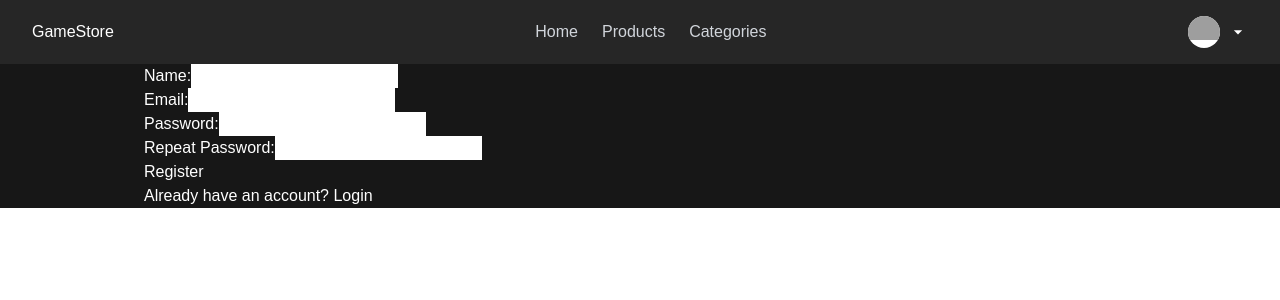
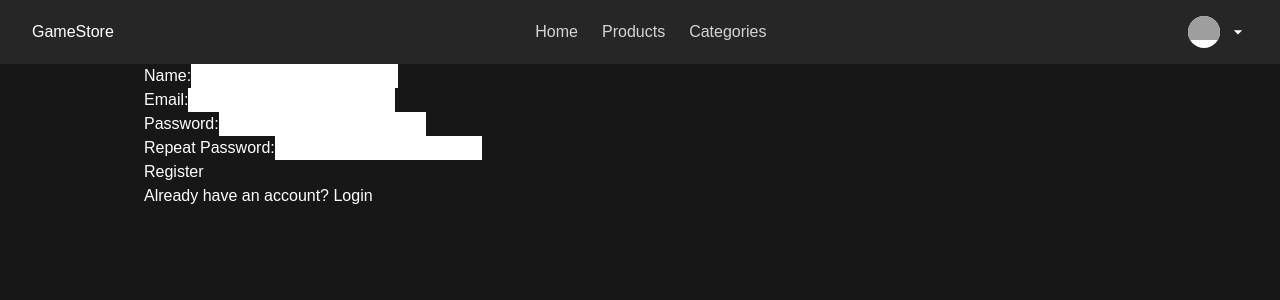
Before and after one commit to sinarhen/GameStore, a React (Create React App) app in the folder client/: page /register in a window 1280 px wide. Shown: the top 300 px of the page. Built offline with nearby package versions, Linux system fonts and the light colour scheme; no server answers; grey boxes are pictures that could not be loaded; the HTML template or start-up script is replaced by a standard one.

Commit message:
Snap scrolling works now

```diff
--- a/client/package.json
+++ b/client/package.json
@@ -48,6 +48,5 @@
     "autoprefixer": "^10.4.16",
     "postcss": "^8.4.33",
     "tailwindcss": "^3.4.1"
-  },
-  "proxy": "http://localhost:7777/api"
+  }
 }
--- a/client/src/App.tsx
+++ b/client/src/App.tsx
@@ -1,6 +1,4 @@
 import { BrowserRouter as Router, Routes, Route } from "react-router-dom";
-import React from "react";
-import axios from "axios";
 
 import "./App.css";
 
@@ -15,20 +13,29 @@ import Register from "./pages/Register";
 import Login from "./pages/Login";
 
 function App() {
-  const [products, setProducts] = React.useState([]);
+  // const [products, setProducts] = React.useState([]);
 
-  React.useEffect(() => {
-    axios.get("/products/").then((res) => {
-      setProducts(res.data);
-    })
-  }, []);
+  // React.useEffect(() => {
+  //   axios.get("/products/").then((res) => {
+  //     setProducts(res.data);
+  //   })
+  // }, []);
 
   return (
-    <div className="w-full snap-y overflow-hidden text-white bg-neutral-900">
+    <div className="w-full h-full text-white bg-neutral-900">
       <Router>
         <Navbar />
         {/* container make */}
-        <div className="container h-full mx-auto xl:px-36 px-4 sm:px-6 lg:px-8">
+        <div className="
+          container
+          mandatory-enabled
+          overflow-x-visible
+          overflow-y-scroll
+          h-full
+          mx-auto
+          xl:px-36 px-4 sm:px-6 lg:px-8">
+
+
 
           <Routes>
             <Route path='/' element={<Home />} />
@@ -40,7 +47,6 @@ function App() {
             <Route path='/register' element={<Register />} />
             <Route path='/login' element={<Login />} />
           </Routes>
-
         </div>
       </Router>
 
--- a/client/src/components/TextAnim.tsx
+++ b/client/src/components/TextAnim.tsx
@@ -30,7 +30,7 @@ export default function TextAnim({duration, baseText, className, delay}: {
       }
     });
     return controls.stop;
-  }, []);
+  });
 
   useEffect(() => {
     const timer = setTimeout(() => {
--- a/client/src/index.css
+++ b/client/src/index.css
@@ -9,7 +9,16 @@ html, body, #root{
     width: 100%;
     margin: 0;
     padding: 0;
+    font-family: 'League Mono', sans-serif;
     overflow-x: hidden;
-    font-family: 'League Mono', sans-serif;
+}
 
+body{
+
+    overflow-y: hidden;
 }
+
+.mandatory-enabled{
+    scroll-behavior: smooth;
+    scroll-snap-type: y mandatory
+}
--- a/client/src/pages/Home.tsx
+++ b/client/src/pages/Home.tsx
@@ -2,19 +2,33 @@ import Banner from '../components/Banner';
 import { motion } from 'framer-motion';
 import TextAnim from '../components/TextAnim';
 import { FaAnglesDown } from "react-icons/fa6";
-import { useRef } from 'react';
+import { HTMLAttributes, useRef, useState } from 'react';
 const appearDuration = 0.7;
+
+
+
+const Section: React.FC<HTMLAttributes<HTMLDivElement>> = ({children, ...props}) => {
+    return (
+        <section
+            {...props}
+            className='snap-center h-full w-full'>
+            {children}
+        </section>
+    )
+}
 
 export default function Home() {
 
-    const categoriesSectionRef = useRef<HTMLDivElement>(null);
+    // const [currentSection, setCurrentSection] = useState<'categories' | 'products' | "welcome">('categories'); // ['categories', 'products', 'orders', 'favorites', 'myaccount', 'login', 'register'
+    // const categoriesSectionRef = useRef<HTMLDivElement>(null);
 
-    function scrollToCategories() {
-        categoriesSectionRef.current?.scrollIntoView({behavior: 'smooth'});
-    }
+    // function scrollToCategories() {
+    //     categoriesSectionRef.current?.scrollIntoView({behavior: 'smooth'});
+    // }
 
     return (
         <>
+            <Section>
                 <Banner imageUrl='https://c4.wallpaperflare.com/wallpaper/335/955/620/apple-inc-black-minimalism-logo-wallpaper-preview.jpg'/>
 
                 <div
@@ -46,6 +60,13 @@ export default function Home() {
                     </hr>
                 </motion.p>
 
+            </Section>
+
+
+
+            <Section id='categories' className='w-full h-[1000px]'>
+
+            </Section>
 
             <div className='fixed bottom-0 right-0 mb-4 mr-4'>
                 <motion.div
@@ -53,15 +74,11 @@ export default function Home() {
                     animate={{opacity: 1, x: 0, animationTimingFunction: 'cubic-bezier(0.4, 0, 0.2, 1)'}}
                     transition={{delay: appearDuration + 1.5, duration: appearDuration}}
                     className='w-10 h-10 rounded-full flex items-center justify-center bg-black p-2.5 cursor-pointer'
-                    onClick={scrollToCategories}
+                    // onClick={scrollToCategories}
                 >
                     <FaAnglesDown className='w-full mt-1.5 h-full text-gray-600 animate-bounce'/>
                 </motion.div>
             </div>
-
-            <div ref={categoriesSectionRef} id='categories' className='w-full h-[1000px]'>
-
-            </div>
         </>
         )
 }
```
Lines whose indentation alone changed are shown as unchanged.
